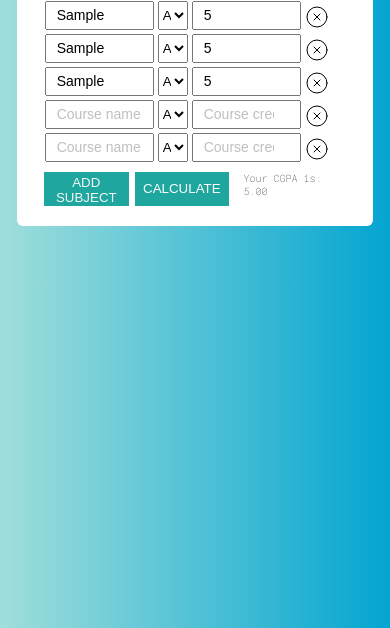
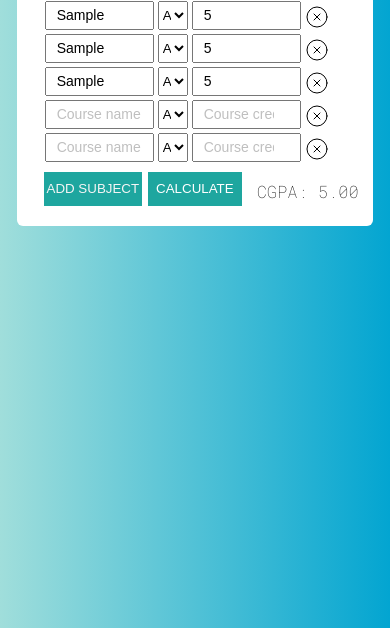
Before and after one commit to Dalu46/cgpa-calculator, a plain HTML site: page index.html in a window 390 px wide. Both pictures are taken after typing "Sample", "5", "Sample", "5", "Sample", "5" into the empty fields and a click on the button "CALCULATE". Shown: the part 216-844 px from the top of the page. Drawn offline with Linux system fonts and the light colour scheme.

Commit message:
Mobile view update

```diff
--- a/app.css
+++ b/app.css
@@ -86,7 +86,7 @@ input::placeholder {
 }
 
 .cgpa-text {
-    margin-left: 230px;
+    margin-left: 300px;
     font-family: 'Roboto Mono', sans-serif;
     font-size: 20px;
 }
@@ -121,7 +121,7 @@ input::placeholder {
 
     .btn {
         margin: -20px 0 10px 5%;
-        width: 87%;
+        width: 98%;
     }
 
     #add-btn {
@@ -134,7 +134,8 @@ input::placeholder {
     }
 
     .cgpa-text {
-        font-size: 10px;
+        margin-top: 8px;
+        font-size: 17px;
         margin-left: 15px;
    }
 }
@@ -162,11 +163,12 @@ input::placeholder {
     }
 
     .btn {
-        margin: -20px 0 10px 7%;
+        margin: -20px 0 10px 87px;
         width: 87%;
     }
 
     .cgpa-text {
-        font-size: 15px;
+        font-size: 20px;
+        margin-left: 280px;
     }
 }
--- a/app.js
+++ b/app.js
@@ -82,7 +82,7 @@ function calculate() {
         result += (grade[optionValue] * creditLoadValue);
     }
     let cgpa = result/totalCredit;
-    cgpaText.innerHTML = `Your CGPA is: ${cgpa.toFixed(2)}`
+    cgpaText.innerHTML = `CGPA: ${cgpa.toFixed(2)}`
 }
 
 // calculate CGPA
```
